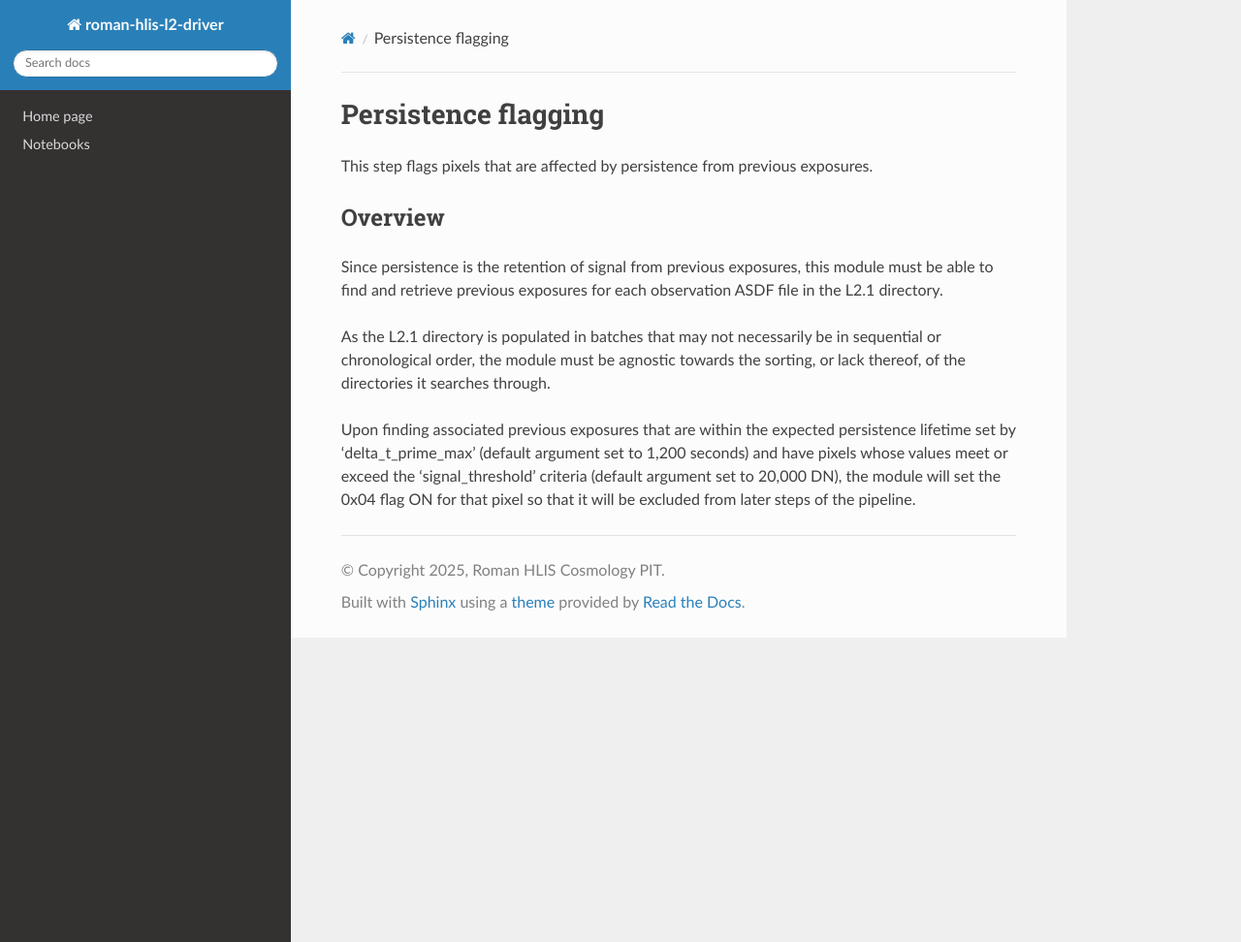
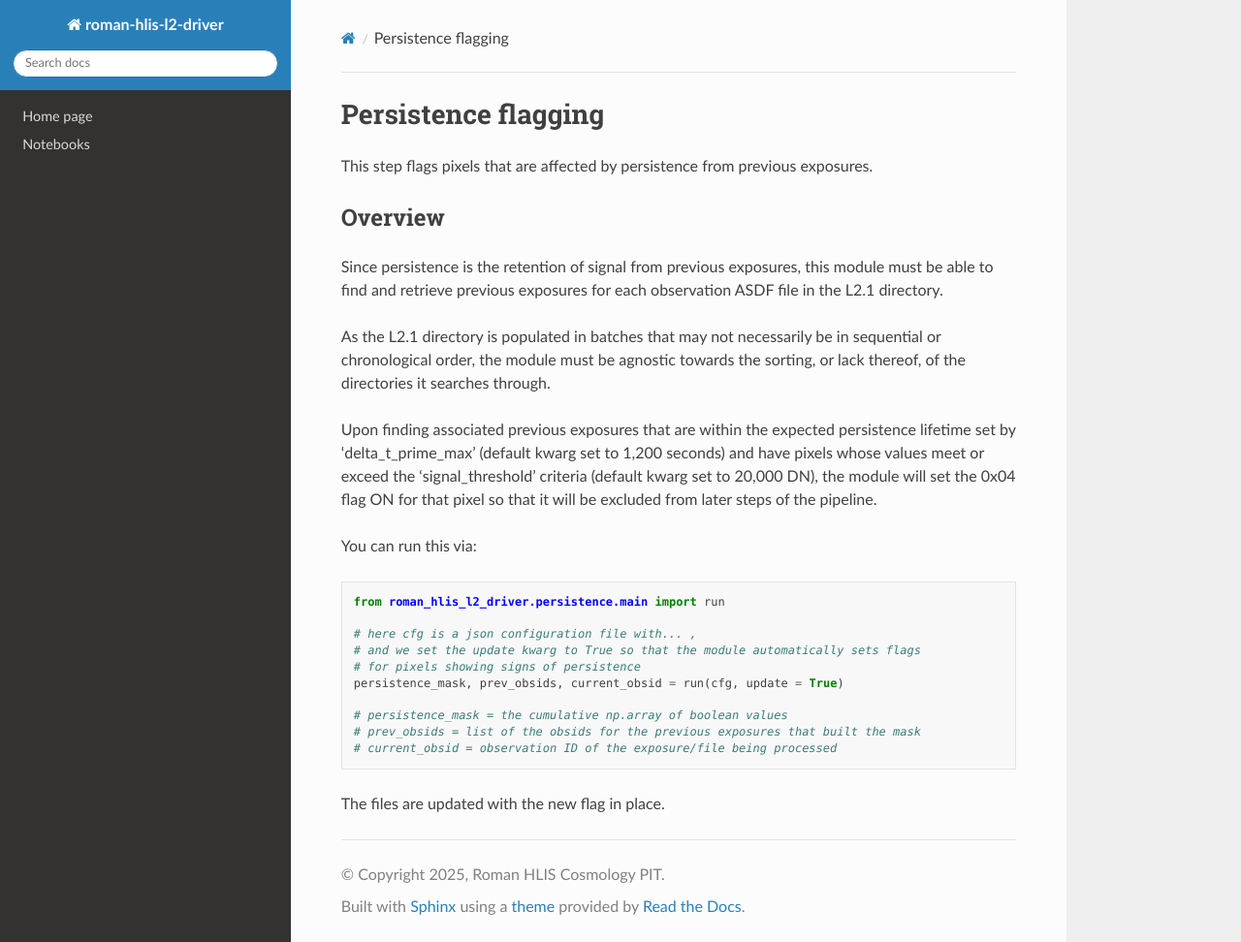
Before and after one commit to Roman-HLIS-Cosmology-PIT/roman-hlis-l2-driver, a Sphinx documentation site: the page built from docs/persistence.rst, in a window 1280 px wide and 972 px high. Shown: the whole window at 97% size. Built offline with Sphinx 7.4.7 and the Read the Docs theme 3.1.0, drawn with Linux system fonts in a browser that asks for light colours; pages that are not in the unit, such as notebooks, are missing from menus.

Commit message:
Update persistence documentation with usage example
Clarified the default argument terminology and added usage instructions for the persistence module.

```diff
--- a/docs/persistence.rst
+++ b/docs/persistence.rst
@@ -9,4 +9,22 @@ Since persistence is the retention of signal from previous exposures, this modul
 
 As the L2.1 directory is populated in batches that may not necessarily be in sequential or chronological order, the module must be agnostic towards the sorting, or lack thereof, of the directories it searches through.
 
-Upon finding associated previous exposures that are within the expected persistence lifetime set by 'delta_t_prime_max' (default argument set to 1,200 seconds) and have pixels whose values meet or exceed the 'signal_threshold' criteria (default argument set to 20,000 DN), the module will set the 0x04 flag ON for that pixel so that it will be excluded from later steps of the pipeline.
+Upon finding associated previous exposures that are within the expected persistence lifetime set by 'delta_t_prime_max' (default kwarg set to 1,200 seconds) and have pixels whose values meet or exceed the 'signal_threshold' criteria (default kwarg set to 20,000 DN), the module will set the 0x04 flag ON for that pixel so that it will be excluded from later steps of the pipeline.
+
+You can run this via:
+
+.. code-block:: python
+
+    from roman_hlis_l2_driver.persistence.main import run
+
+    # here cfg is a json configuration file with... ,
+    # and we set the update kwarg to True so that the module automatically sets flags
+    # for pixels showing signs of persistence
+    persistence_mask, prev_obsids, current_obsid = run(cfg, update = True)
+
+    # persistence_mask = the cumulative np.array of boolean values
+    # prev_obsids = list of the obsids for the previous exposures that built the mask
+    # current_obsid = observation ID of the exposure/file being processed
+
+
+The files are updated with the new flag in place.
```
